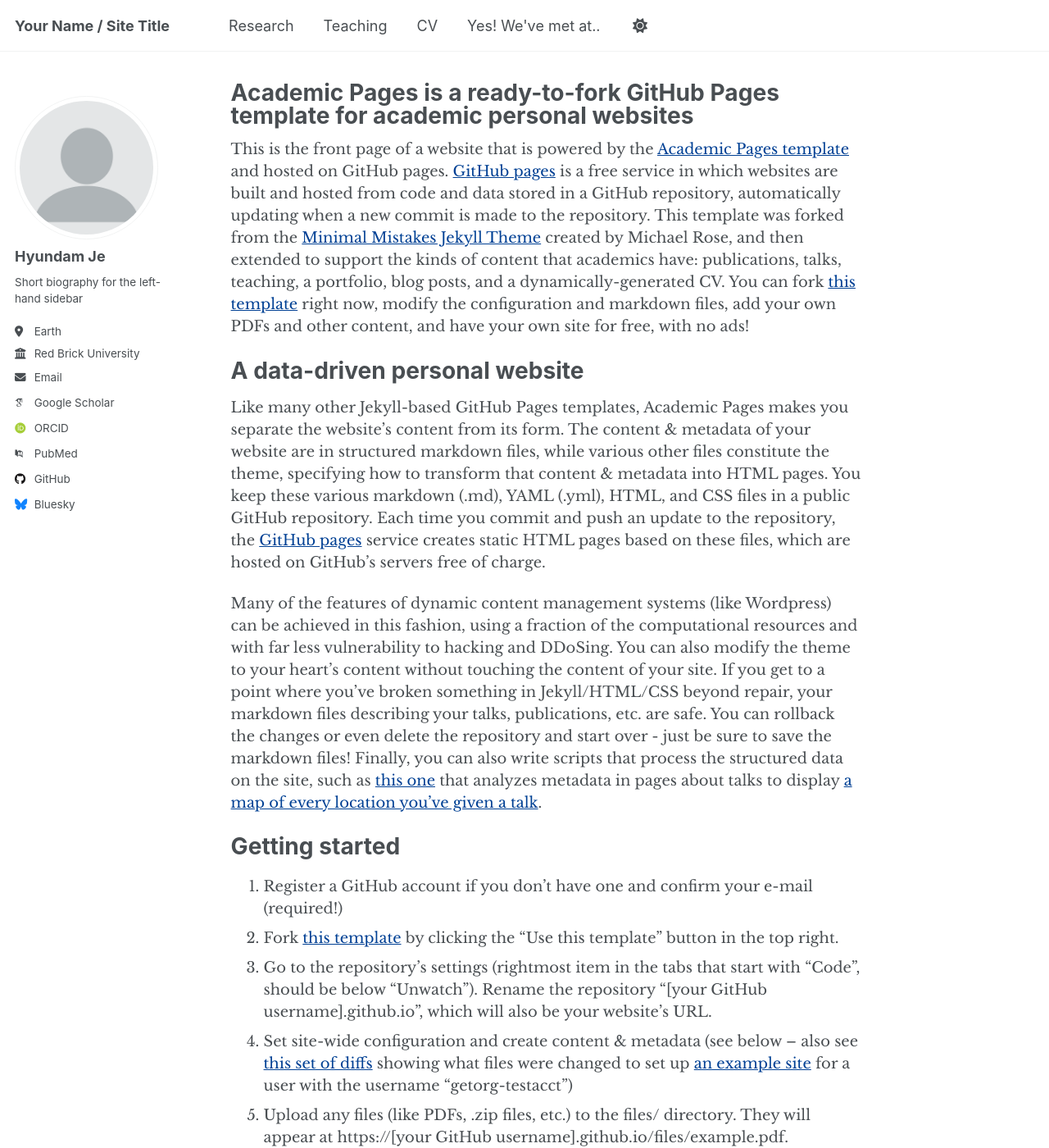
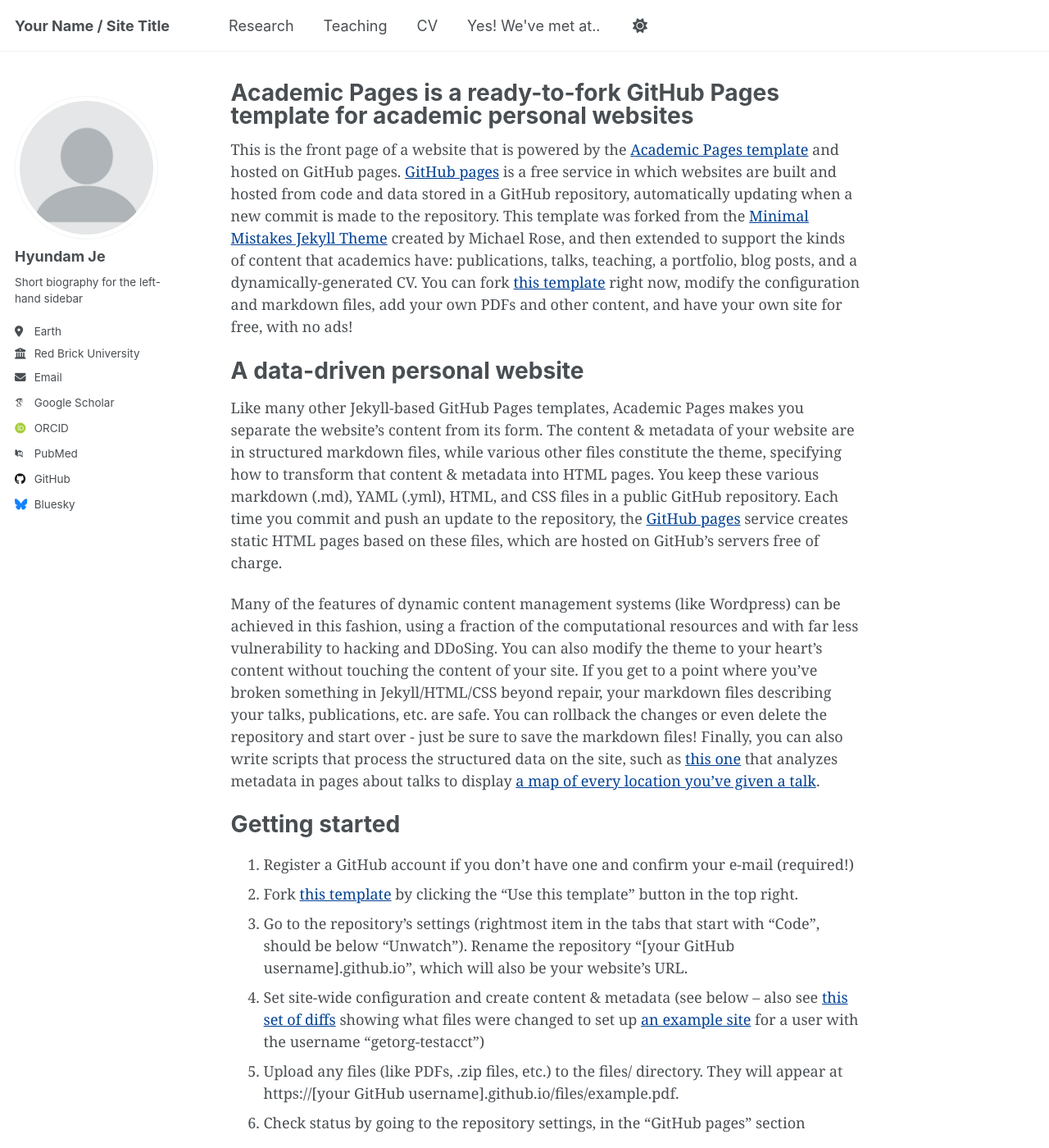
Before and after one commit to hyundamje/hyundamje.github.io, a Jekyll site: the page built from _pages/about.md, in a window 1280 px wide and 1400 px high. Shown: the whole window at 82% size. Built offline with Jekyll 4.4.1, drawn with Linux system fonts in a browser that asks for light colours; some web fonts are replaced.

Commit message:
Update _base.scss

```diff
--- a/_sass/layout/_base.scss
+++ b/_sass/layout/_base.scss
@@ -15,7 +15,7 @@
   margin: 0;
   padding: $masthead-height 0 0;
   padding-bottom: 9em;
-  font-family: 'Libre Baskerville', serif;
+  font-family: Georgia, serif;
   line-height: 1.5;
 
   &.overflow--hidden {
```
